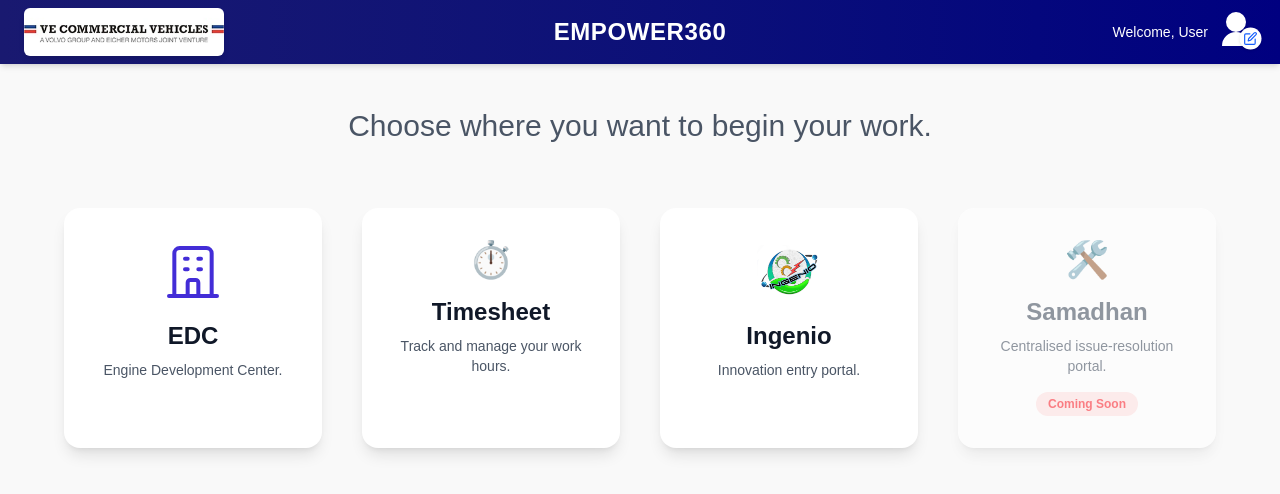
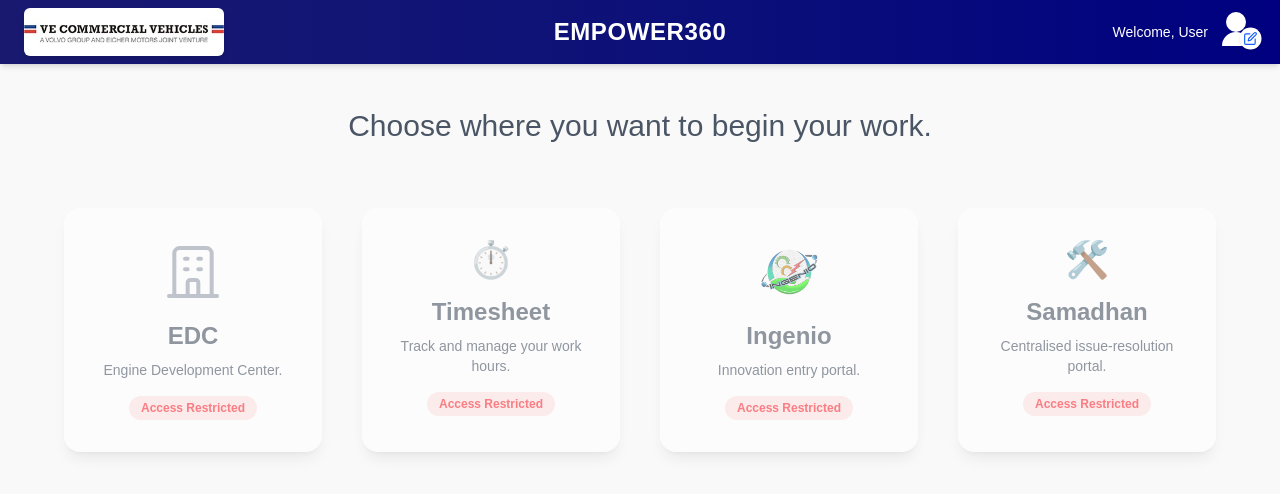
Before and after one commit to rupeshvecv/empoweredge-frontend, a React (Vite) app: page /EmpowerEdge/portalselector in a window 1280 px wide. Shown: the top 494 px of the page. Built offline with nearby package versions, Linux system fonts and the light colour scheme; no server answers; sample sign-in values are in the browser's storage.

Commit message:
19/01/2026

```diff
--- a/src/pages/PortalSelector.jsx
+++ b/src/pages/PortalSelector.jsx
@@ -27,7 +27,7 @@
   },
     { name: "Timesheet", icon: "⏱️", description: "Track and manage your work hours.", url: "/TimeSheet/" },
 
-    { name: "Ingenio", icon: (<img src={ingeniologo} alt="Ingenio" className="h-16 w-16 object-contain" />), description: "Innovation entry portal.", url: "/Ingenio/" },
+    { name: "Ingenio", icon: (<img src={ingeniologo} alt="Ingenio" className="h-16 w-16 object-contain" />), description: "Innovation entry portal.", url: "/Ingenio/",  disabled: true},
   // { name: "Timesheet", icon: "⏱️", description: "Track and manage your work hours.", disabled: true },
   { name: "Samadhan", icon: "🛠️", description: "Centralised issue-resolution portal.", disabled: true }
 
@@ -40,24 +40,35 @@
 export default function PortalSelector() {
   const nav = useNavigate();
 
-  useEffect(() => {
+
+  // Get user roles from token
+  const [userRoles, setUserRoles] = React.useState([]);
+  React.useEffect(() => {
     const token = getToken();
     if (token) {
       try {
         const decodedToken = jwtDecode(token);
+        setUserRoles(decodedToken.roles || []);
       } catch (error) {
         console.error("Error decoding token:", error);
       }
     }
   }, []);
 
+
+  // Determine which portals are clickable based on role
+  const getPortalDisabled = (portalName) => {
+    if (userRoles.includes("ADMIN")) return false;
+    if (userRoles.includes("EDC")) return portalName !== "EDC";
+    if (userRoles.includes("TIMESHEET")) return portalName !== "Timesheet";
+    return true; // If no relevant role, disable all
+  };
+
   const handleClick = (p) => {
-    if (p.disabled) return;
+    if (p.disabled || getPortalDisabled(p.name)) return;
     if (p.url) {
-      // 🔹 Redirect to another app
       window.location.href = p.url;
     } else if (p.route) {
-      // 🔹 Navigate within same app
       nav(p.route);
     }
   };
@@ -68,38 +79,41 @@
         Choose where you want to begin your work.
       </p>
         <div className="grid gap-10 pt-4 sm:grid-cols-2 lg:grid-cols-4">
-          {portals.map((p) => (
+          {portals.map((p) => {
+            const isDisabled = p.disabled || getPortalDisabled(p.name);
+            return (
               <div
                 key={p.name}
                 onClick={() => handleClick(p)}
                 className={`portal-card bg-white p-8 rounded-2xl shadow-lg flex flex-col items-center transition-all cursor-pointer ${
-                p.disabled
+                  isDisabled
                     ? "opacity-60 cursor-not-allowed"
                     : "hover:-translate-y-2 hover:shadow-2xl"
                 }`}
               >
                 <div
                   className={`mb-4 text-4xl ${
-                  p.disabled ? "text-gray-400" : "text-indigo-700"
+                    isDisabled ? "text-gray-400" : "text-indigo-700"
                   }`}
                 >
                   {p.icon}
                 </div>
                 <h3
                   className={`text-2xl font-bold mb-2 ${
-                  p.disabled ? "text-gray-600" : "text-gray-900"
+                    isDisabled ? "text-gray-600" : "text-gray-900"
                   }`}
                 >
                   {p.name}
                 </h3>
                 <p className="text-gray-600 text-sm">{p.description}</p>
-              {p.disabled && (
+                {isDisabled && (
                   <span className="mt-4 text-xs font-semibold text-red-500 bg-red-100 px-3 py-1 rounded-full">
-                  Coming Soon
+                    Access Restricted
                   </span>
                 )}
               </div>
-          ))}
+            );
+          })}
         </div>
       </main>
   );
```
Lines whose indentation alone changed are shown as unchanged.
